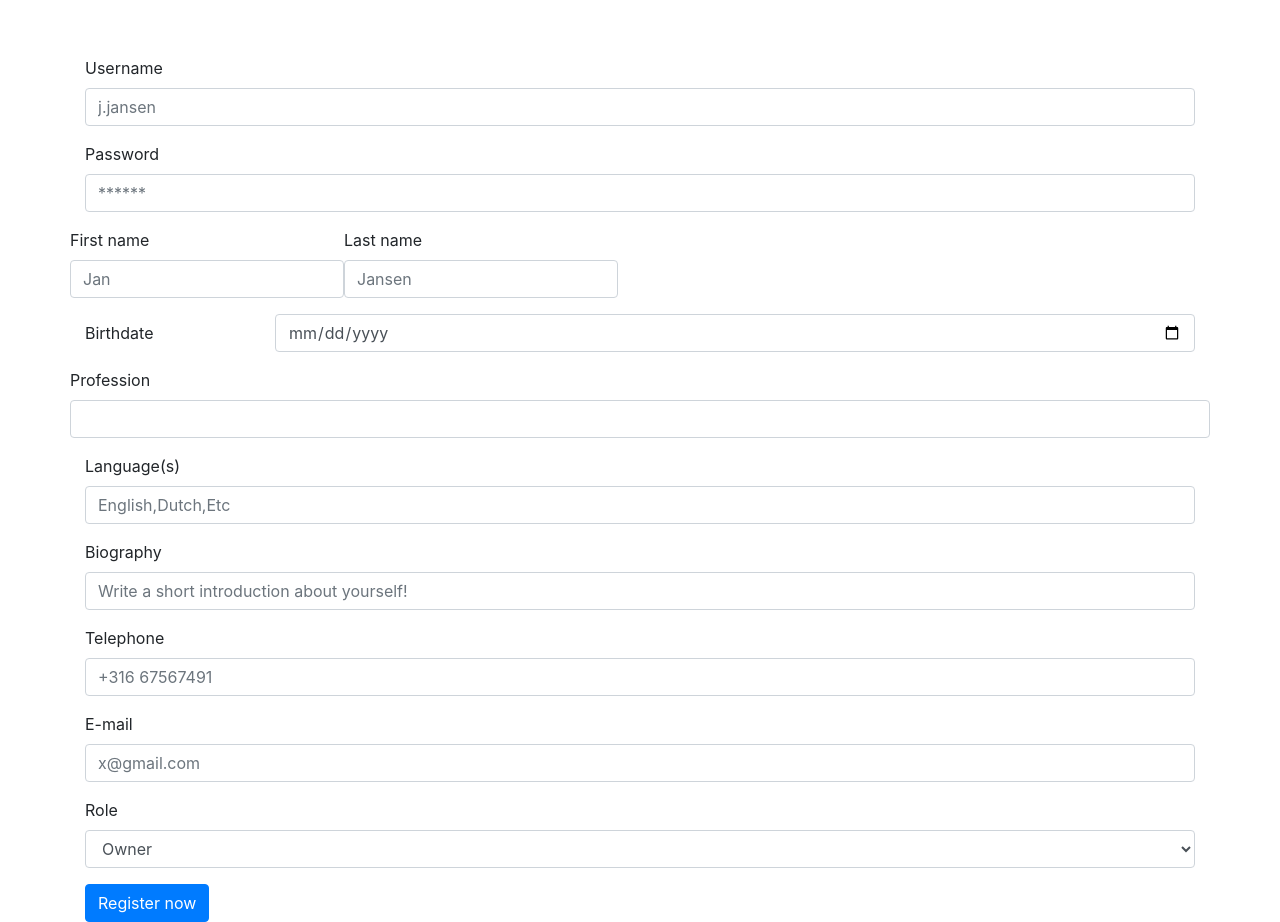
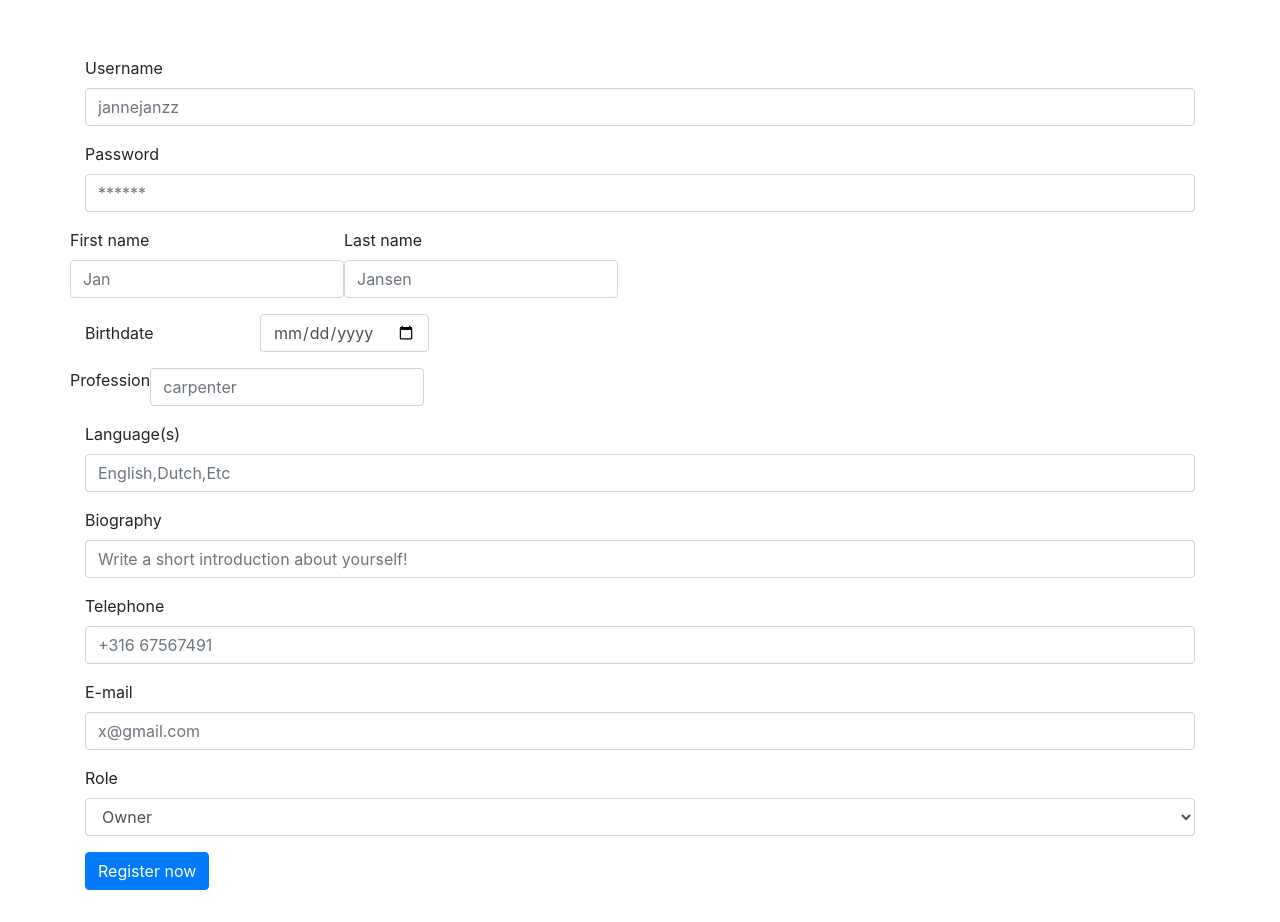
Before and after one commit to j-boers-13/DDWT19_FINAL_PROJECT, a PHP site: page /views/register.php in a window 1280 px wide. After the commit the page ends 890 px from the top, so only its background shows below. Run offline with PHP 8.4, Linux system fonts and the light colour scheme; the template is opened without the code that fills it, so the values that code supplies are empty.

Commit message:
register divs: altering input divs so that they are smaller and more readable

```diff
--- a/final/views/register.php
+++ b/final/views/register.php
@@ -39,7 +39,7 @@
                         <div class="form-group">
                             <div class="col-xs-2">
                             <label for="inputUsername">Username</label>
-                            <input type="text" class="form-control" id="inputUsername" placeholder="j.jansen" name="username" required>
+                            <input type="text" class="form-control" id="inputUsername" placeholder="jannejanzz" name="username" required>
                             </div>
                         </div>
                         <div class="form-group">
@@ -58,13 +58,15 @@
                         </div>
                         <div class="form-group row">
                             <label for="inputBirthdate" class="col-2 col-form-label">Birthdate</label>
-                            <div class="col-10">
+                            <div class="col-xs-2">
                                 <input class="form-control" type="date" value="year-month-day" id="birthdate" name="birthdate" required>
                             </div>
                         </div>
                         <div class="form-group row">
                             <label for="inputProfession">Profession</label>
-                            <input type="text" class="form-control" id="inputProfession" name="profession" required>
+                            <div class="col-xs-2">
+                                <input type="text" class="form-control"  placeholder = "carpenter" id="inputProfession" name="profession" required>
+                            </div>
                         </div>
                         <div class="form-group">
                             <label for="inputLanguages">Language(s)</label>
```
